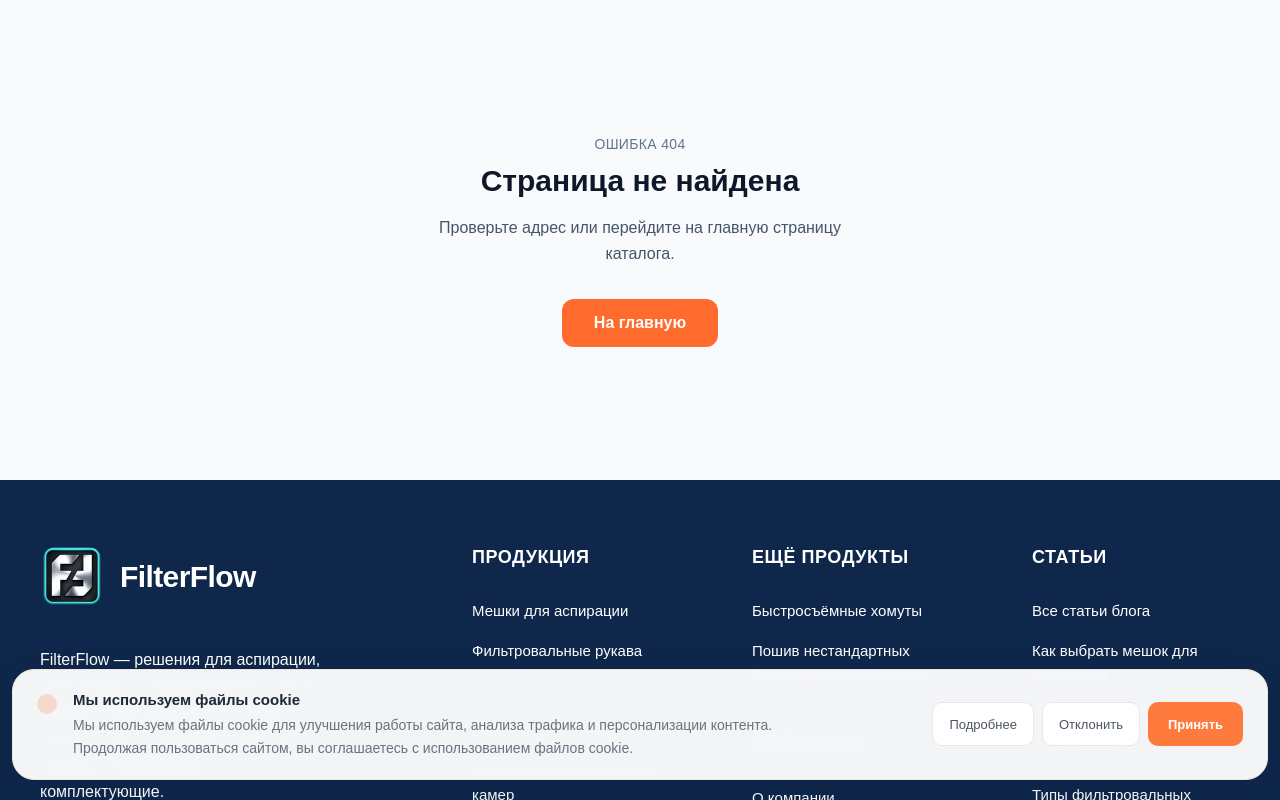
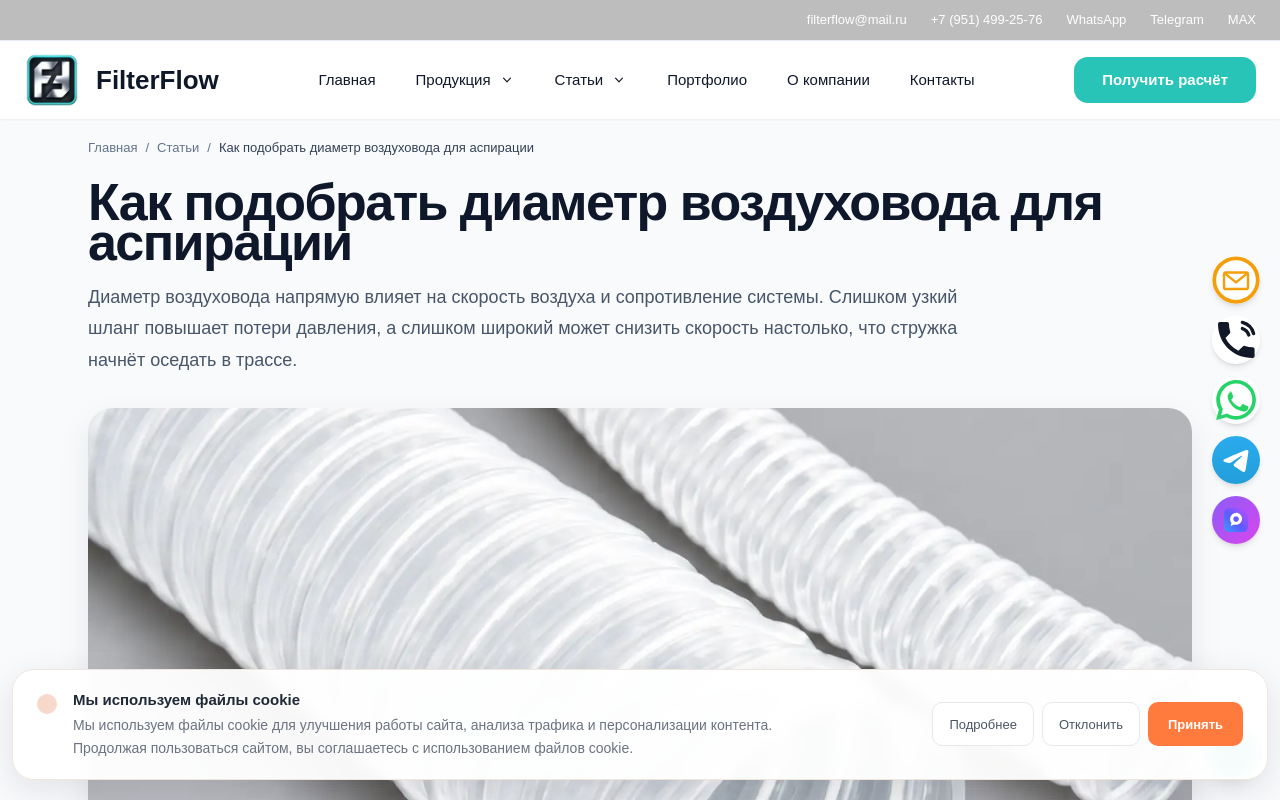
Before and after one commit to karipupkina-ux/filterflow-next, a Next.js app: page /blog/kak-podobrat-diametr-vozduhovoda-aspiracii in a window 1280 px wide. Before the commit this address had no page. Shown: the top 800 px of the page. Built offline with nearby package versions, Linux system fonts and the light colour scheme.

Commit message:
SEO content: add article kak-podobrat-diametr-vozduhovoda-aspiracii

```diff
--- /dev/null
+++ b/app/blog/kak-podobrat-diametr-vozduhovoda-aspiracii/page.tsx
@@ -0,0 +1,79 @@
+import type { Metadata } from "next";
+import ClusterArticlePage from "../../components/ClusterArticlePage";
+import { pageMetadata } from "@/lib/seo-metadata";
+
+const PAGE_TITLE = "Как подобрать диаметр воздуховода для аспирации";
+const PAGE_DESCRIPTION = "Как выбрать диаметр гибкого воздуховода для аспирации и стружкоотсоса: расход воздуха, скорость потока, сопротивление, длина трассы и повороты.";
+const PAGE_PATH = "/blog/kak-podobrat-diametr-vozduhovoda-aspiracii";
+
+export const metadata: Metadata = pageMetadata({
+  title: PAGE_TITLE,
+  description: PAGE_DESCRIPTION,
+  path: PAGE_PATH,
+});
+
+export default function Page() {
+  return (
+    <ClusterArticlePage
+      title={PAGE_TITLE}
+      description={PAGE_DESCRIPTION}
+      path={PAGE_PATH}
+      image="/images/new-products/aspiration-hoses.webp"
+      imageAlt="Гибкие воздуховоды и шланги для аспирации и стружкоотсоса"
+      datePublished="2026-10-15"
+      dateModified="2026-10-15"
+      intro="Диаметр воздуховода напрямую влияет на скорость воздуха и сопротивление системы. Слишком узкий шланг повышает потери давления, а слишком широкий может снизить скорость настолько, что стружка начнёт оседать в трассе."
+      sections={[
+  {
+    "title": "От чего зависит диаметр",
+    "paragraphs": [
+      "Главный параметр — требуемый расход воздуха при допустимой скорости потока. Также учитывают длину трассы, количество поворотов, свойства транспортируемых частиц и возможности вентилятора."
+    ]
+  },
+  {
+    "title": "Почему нельзя просто уменьшить диаметр",
+    "paragraphs": [
+      "Заужение повышает скорость, но одновременно резко увеличивает гидравлическое сопротивление. В результате вентилятор может не обеспечить нужный расход, а производительность аспирации снизится."
+    ]
+  },
+  {
+    "title": "Почему слишком большой диаметр тоже плох",
+    "paragraphs": [
+      "При чрезмерном диаметре скорость воздуха падает. Для стружки и тяжёлых частиц это повышает риск оседания внутри шланга и образования засоров."
+    ]
+  },
+  {
+    "title": "Что нужно знать перед заказом",
+    "bullets": [
+      "Диаметр патрубка оборудования",
+      "Длину гибкого участка",
+      "Тип отходов: пыль, опилки, стружка",
+      "Наличие поворотов и переходов",
+      "Рабочую температуру",
+      "Нужна ли повышенная износостойкость или антистатическое исполнение"
+    ]
+  }
+]}
+      productHref="/vozduhovody-dlya-aspiracii/"
+      productLabel="Гибкие воздуховоды для аспирации"
+      productText="Подберём шланг по диаметру патрубка, типу отходов, длине трассы и условиям эксплуатации."
+      related={[
+  {
+    "title": "Как работает система аспирации",
+    "href": "/blog/kak-rabotaet-aspiraciya/",
+    "text": "Основные узлы и логика работы аспирации."
+  },
+  {
+    "title": "Как выбрать мешок для аспирации",
+    "href": "/blog/kak-vybrat-meshok-aspiracii/",
+    "text": "Как подобрать фильтрующий элемент под установку."
+  },
+  {
+    "title": "Карманный или кассетный фильтр",
+    "href": "/blog/karmannyj-ili-kassetnyj-filtr/",
+    "text": "Сравнение фильтров для вентиляционных систем."
+  }
+]}
+    />
+  );
+}
```
